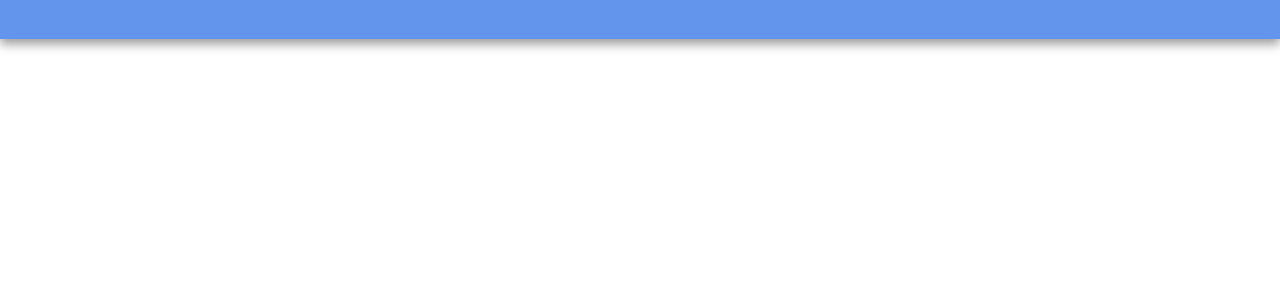
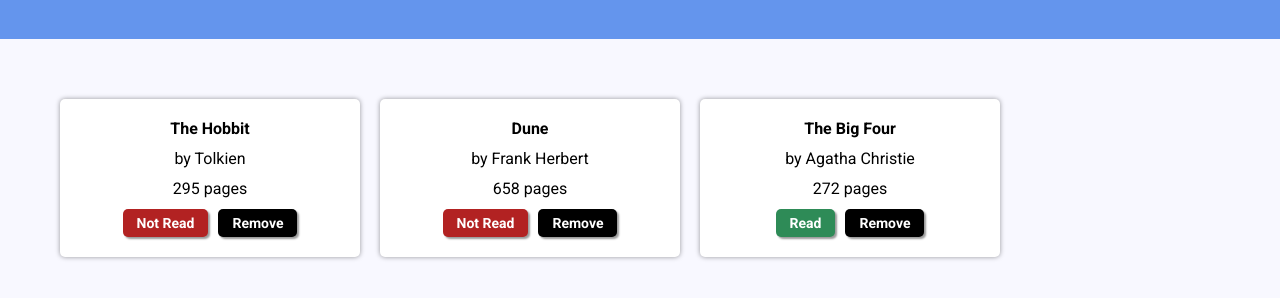
Before and after one commit to skharat8/odin-library, a website: page index.html in a window 1280 px wide. Shown: the part 84-382 px from the top of the page. Drawn offline with nearby package versions, Linux system fonts and the light colour scheme; a web font is replaced by a local one.

Commit message:
Design the individual book cards
Add JS code to create each book and add it to the DOM. Add styling for
the card element in the CSS. Use Roboto font for all card text.

```diff
--- a/index.html
+++ b/index.html
@@ -9,6 +9,12 @@
       media="screen"
       href="https://fontlibrary.org//face/concrete"
       type="text/css"
+    />
+    <link rel="preconnect" href="https://fonts.googleapis.com" />
+    <link rel="preconnect" href="https://fonts.gstatic.com" crossorigin />
+    <link
+      href="https://fonts.googleapis.com/css2?family=Roboto:wght@300;400;700&display=swap"
+      rel="stylesheet"
     />
     <link rel="stylesheet" href="node_modules/normalize.css/normalize.css" />
     <link rel="stylesheet" href="styles.css" />
@@ -30,7 +36,7 @@
           <input type="text" name="author" id="author" required />
 
           <label for="pages">Number of pages</label>
-          <input type="tel" name="pages" id="pages" required />
+          <input type="number" name="pages" id="pages" required />
 
           <label for="isRead">Read?</label>
           <input type="checkbox" name="isRead" id="isRead" />
@@ -38,6 +44,8 @@
           <button id="add-book">Add Book</button>
         </form>
       </dialog>
+
+      <div class="books-container"></div>
     </main>
   </body>
 </html>
--- a/script.js
+++ b/script.js
@@ -15,53 +15,94 @@ function Book(title, author, pages, isRead) {
 }
 
 function closeAddBookModal(e) {
-  const dialogDimensions = dialog.getBoundingClientRect();
+  const modalDimensions = modal.getBoundingClientRect();
   if (
-    e.clientX < dialogDimensions.left ||
-    e.clientX > dialogDimensions.right ||
-    e.clientY < dialogDimensions.top ||
-    e.clientY > dialogDimensions.bottom
+    e.clientX < modalDimensions.left ||
+    e.clientX > modalDimensions.right ||
+    e.clientY < modalDimensions.top ||
+    e.clientY > modalDimensions.bottom
   ) {
-    dialog.close();
+    modal.close();
   }
 }
 
 function addBookToLibrary(e) {
-  const title = document.querySelector("input[id='title']").value;
-  const author = document.querySelector("input[id='author']").value;
-  const pages = document.querySelector("input[id='pages']").value;
-  const isRead = document.querySelector("input[id='isRead']").value;
+  const title = document.getElementById("title").value;
+  const author = document.getElementById("author").value;
+  const pages = document.getElementById("pages").value;
+  const isRead = document.getElementById("isRead").checked;
 
   const book = new Book(title, author, pages, isRead);
   myLibrary.push(book);
+  createBookCard(book);
 }
 
 function displayAllBooks() {
   myLibrary.forEach(book => {
-    console.log(book);
+    createBookCard(book);
   });
+}
+
+function createBookCard(book) {
+  // Create new HTML elements
+  const bookCard = document.createElement("div");
+  bookCard.classList.add("book-card");
+
+  const titleElement = document.createElement("span");
+  const authorElement = document.createElement("span");
+  const pagesElement = document.createElement("span");
+
+  const actionsDiv = document.createElement("div");
+  const readButton = document.createElement("button");
+  const removeButton = document.createElement("button");
+
+  // Define the styling for various elements
+  actionsDiv.style.display = "flex";
+  actionsDiv.style.gap = "1rem";
+  titleElement.style.fontWeight = "bold";
+
+  // Specify the text content
+  titleElement.textContent = `${book.title}`;
+  authorElement.textContent = `by ${book.author}`;
+  pagesElement.textContent = `${book.pages} pages`;
+  readButton.textContent = book.isRead ? "Read" : "Not Read";
+  removeButton.textContent = "Remove";
+
+  if (book.isRead) {
+    readButton.style.backgroundColor = "seagreen";
+  } else {
+    readButton.style.backgroundColor = "firebrick";
+  }
+
+  // Attach elements to the DOM
+  bookCard.appendChild(titleElement);
+  bookCard.appendChild(authorElement);
+  bookCard.appendChild(pagesElement);
+  actionsDiv.appendChild(readButton);
+  actionsDiv.appendChild(removeButton);
+  bookCard.appendChild(actionsDiv);
+
+  booksContainer.appendChild(bookCard);
 }
 
 const form = document.querySelector("#add-book-form");
 const modal = document.querySelector("dialog");
 
-const addBookModalButton = document.querySelector(".add-book-modal");
-addBookModalButton.addEventListener("click", e => modal.showModal());
+const openBookModalButton = document.querySelector(".add-book-modal");
+openBookModalButton.addEventListener("click", e => modal.showModal());
 
 modal.addEventListener("click", closeAddBookModal);
 modal.addEventListener("close", e => form.reset());
 
 // Add user provided book to the library
+const booksContainer = document.querySelector(".books-container");
 const addBookButton = document.querySelector("#add-book");
 addBookButton.addEventListener("click", addBookToLibrary);
 
 // Add some default books to the library
 const defaultBook1 = new Book("The Hobbit", "Tolkien", 295, false);
 const defaultBook2 = new Book("Dune", "Frank Herbert", 658, false);
-const defaultBook3 = new Book(
-  "Peril at End House",
-  "Agatha Christie",
-  287,
-  true
-);
+const defaultBook3 = new Book("The Big Four", "Agatha Christie", 272, true);
+
 myLibrary.push(defaultBook1, defaultBook2, defaultBook3);
+displayAllBooks();
--- a/styles.css
+++ b/styles.css
@@ -1,5 +1,5 @@
 html {
-  font-family: "ConcreteRegular", sans-serif;
+  font-family: "Roboto", serif;
   font-size: 62.5%;
   line-height: 1.25;
   box-sizing: border-box;
@@ -20,15 +20,22 @@ html {
 
 body {
   font-size: 1.6rem;
+  display: grid;
   height: 100svh;
+  grid-template-rows: auto 1fr;
 }
 
 header {
+  font-family: "ConcreteRegular", sans-serif;
   display: flex;
   gap: 2rem;
   background-color: cornflowerblue;
   padding: 2rem 6rem;
   box-shadow: 0 5px 10px rgb(0, 0, 0, 0.4);
+}
+
+main {
+  background-color: ghostwhite;
 }
 
 button {
@@ -63,10 +70,6 @@ button:active {
 
 .add-book-modal {
   margin-right: auto;
-}
-
-main {
-  background-color: bisque;
 }
 
 dialog {
@@ -117,3 +120,32 @@ form {
     box-shadow: 2px 2px 5px 2px rgb(0, 0, 0, 0.4);
   }
 }
+
+.books-container {
+  display: grid;
+  gap: 2rem;
+  padding: 6rem;
+  grid-template-columns: repeat(auto-fit, minmax(100px, 300px));
+
+  & button {
+    font-family: "Roboto", serif;
+    font-weight: bold;
+    background-color: black;
+    color: white;
+    font-size: 1.4rem;
+    padding: 0.5em 1em;
+  }
+}
+
+.book-card {
+  display: flex;
+  flex-direction: column;
+  justify-content: center;
+  align-items: center;
+  gap: 1rem;
+  background-color: white;
+  padding: 2rem;
+  border-radius: 5px;
+  box-shadow: 0 0 5px rgb(0, 0, 0, 0.4);
+  transition: all 0.2s ease-in;
+}
```
